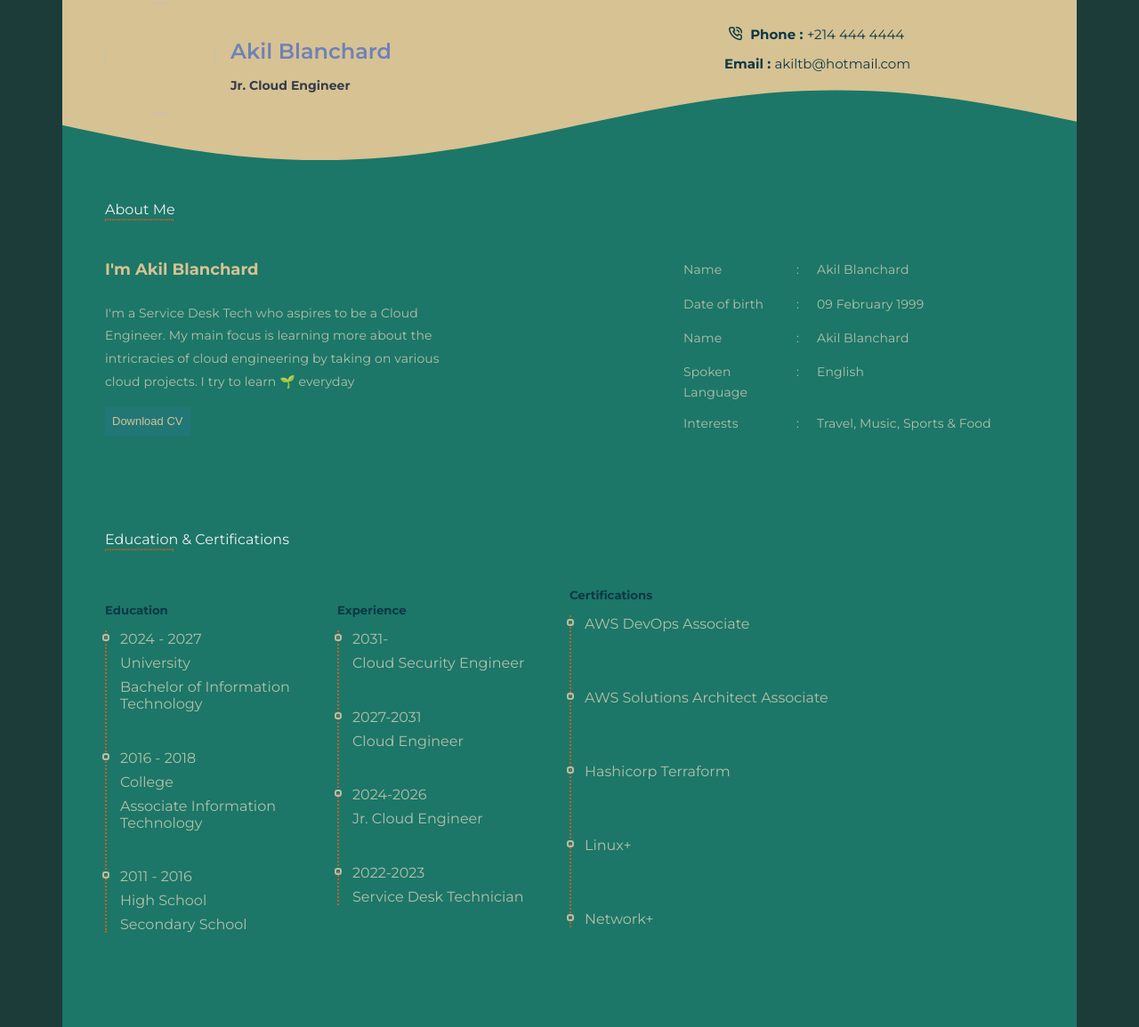
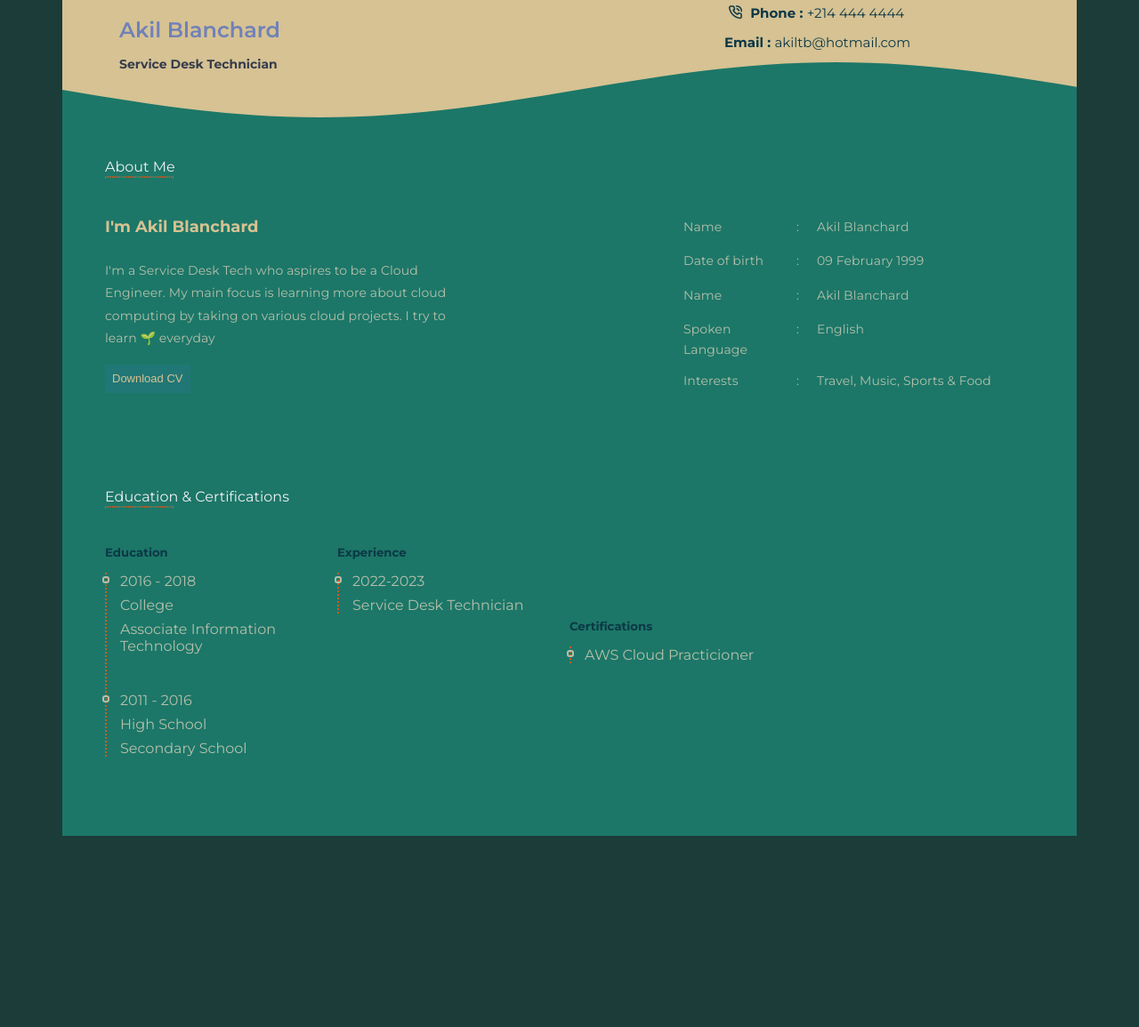
Before and after one commit to akilblanchard/static-cv-s3, a plain HTML site: page index.html in a window 1280 px wide. Shown: the part 178-1333 px from the top of the page at 89% size. After the commit the page ends 1118 px from the top, so only its background shows below. Drawn offline with nearby package versions, Linux system fonts and the light colour scheme; some icons are missing.

Commit message:
updated updated cv

```diff
--- a/index.html
+++ b/index.html
@@ -6,7 +6,7 @@
     <meta name="viewport" content="width=device-width, initial-scale=1.0">
     <link rel="stylesheet" href="https://unicons.iconscout.com/release/v2.0.0/css/unicons.css">
     <link rel="stylesheet" href="style.css">
-    <title>Akil Blanchards CV</title>
+    <title>Akil Blanchard's CV</title>
 </head>
 
 
@@ -26,12 +26,9 @@
     <main class="container">
         <section class="heading">
             <div class="left">
-                <div class="profile_block">
-                    <img src="../images/me.JPG" alt="">
-                </div>
                 <div>
                     <h2>Akil Blanchard</h2>
-                        <b class="job-title">Jr. Cloud Engineer</b>
+                        <b class="job-title">Service Desk Technician</b>
                 </div>
             </div>
 
@@ -58,7 +55,7 @@
                 <div class="left">
                     <h2> I'm Akil Blanchard</h2>
                     <p>I'm a Service Desk Tech who aspires to be a Cloud Engineer.
-                       My main focus is learning more about the intricracies of cloud engineering by taking on various cloud projects.
+                       My main focus is learning more about cloud computing by taking on various cloud projects.
                        I try to learn 🌱 everyday</p>
                        <button>Download CV</button>
                 </div>
@@ -103,11 +100,6 @@
                        </div>
                        <div class="timeline_wrapper">
                           <div class="item">
-                              <p>2024 - 2027</p>
-                              <p>University</p>
-                              <p class="center">Bachelor of Information Technology</p>
-                          </div>
-                          <div class="item">
                             <p>2016 - 2018</p>
                             <p>College</p>
                             <p class="center">Associate Information Technology</p>
@@ -126,18 +118,6 @@
                        </div>
                        <div class="timeline_wrapper">
                         <div class="item">
-                            <p>2031-</p>
-                            <p class="center">Cloud Security Engineer</p>
-                         </div>
-                         <div class="item">
-                            <p>2027-2031</p>
-                            <p class="center">Cloud Engineer</p>
-                         </div>
-                        <div class="item">
-                            <p>2024-2026</p>
-                            <p class="center">Jr. Cloud Engineer</p>
-                        </div>
-                        <div class="item">
                             <p>2022-2023</p>
                             <p class="center">Service Desk Technician</p>
                         </div>
@@ -150,19 +130,7 @@
                     </div>
                         <div class="timeline_wrapper">
                         <div class="item">
-                            <p class="center">AWS DevOps Associate</p>
-                        </div>
-                        <div class="item">
-                            <p class="center">AWS Solutions Architect Associate</p>
-                        </div>
-                        <div class="item">
-                            <p class="center">Hashicorp Terraform</p>
-                        </div>
-                        <div class="item">
-                            <p class="center">Linux+</p>
-                        </div>
-                        <div class="item">
-                            <p class="center">Network+</p>
+                            <p class="center">AWS Cloud Practicioner</p>
                         </div>
                         </div>
              </div>
```
